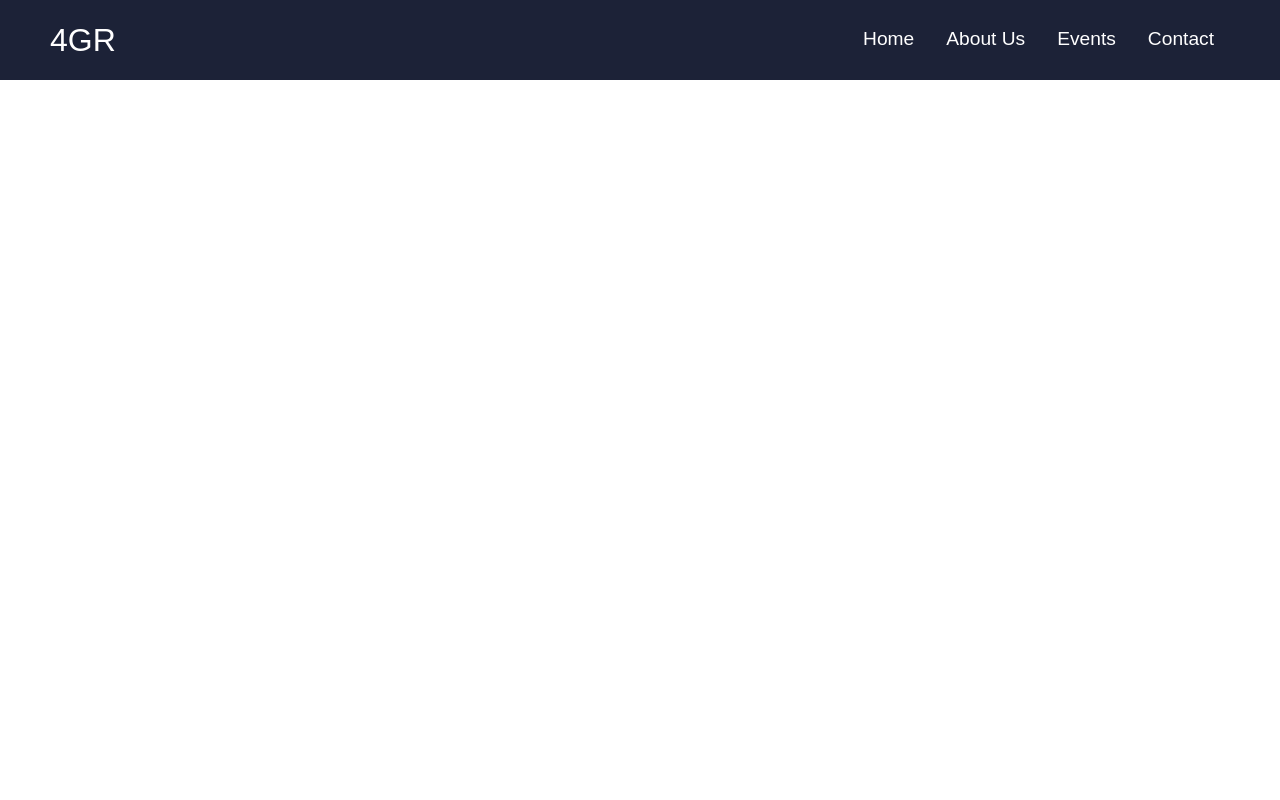
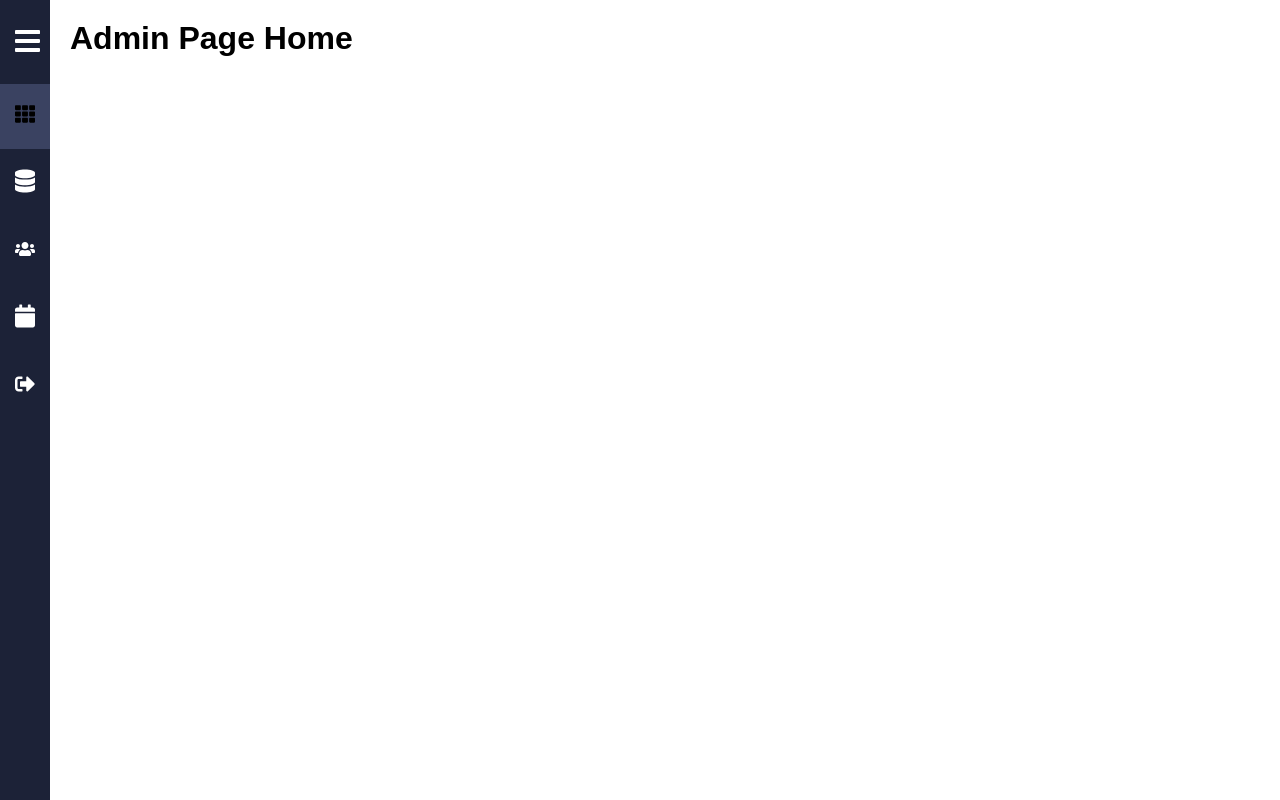
Before and after one commit to YuvrajxChopra/NGO-Management-System, a React (Create React App) app in the folder ngoms/: page /AdminPage in a window 1280 px wide. Built offline with nearby package versions, Linux system fonts and the light colour scheme.

Commit message:
more changes

```diff
--- a/ngoms/src/App.js
+++ b/ngoms/src/App.js
@@ -5,6 +5,7 @@ import TestHome from "./components/pages/HomePage/testHome";
 import Dashboard from "./components/pages/Dashboard/dashboard";
 import SignInSignUp from "./components/pages/SignIn_SignUp/SigInSignUp";
 import RegisterSucess from "./components/pages/ResposePage/RegisterSucess";
+import AdminPage from './components/pages/AdminPage/AdminPage';
 
 function App() {
   return (
@@ -15,6 +16,7 @@ function App() {
           <Route exact path="/SignInSignUp" element={<SignInSignUp/>}/>
           <Route exact path="/Dashboard/*" element={<Dashboard/>}/>
           <Route exact path="/RegisterSucess" element={<RegisterSucess/>}/>
+          <Route exact path="/AdminPage/*" element={<AdminPage/>}/>
       </Routes>
       </Router>
     </div>
--- /dev/null
+++ b/ngoms/src/components/pages/AdminPage/AdminPage.js
@@ -0,0 +1,62 @@
+import React from 'react';
+import './AdminPage.css';
+import Sidebar from '../Dashboard/Sidebar';
+import { BrowserRouter as Router, Routes, Route} from 'react-router-dom';
+import {
+    FaTh,
+    FaSignOutAlt,
+    FaDatabase,
+    FaUsers,
+    FaCalendar
+
+}from "react-icons/fa";
+import DonationsData from './DonationsData';
+import UsersData from './UsersData';
+import CreateEvents from './CreateEvents';
+import AdminPageHome from './AdminPageHome';
+
+const menuItem=[
+  {
+      path:"/AdminPage",
+      name:"Admin Dashboard",
+      icon:<FaTh/>
+  },
+  {
+      path:"/AdminPage/DonationsData",
+      name:"Donations Data",
+      icon:<FaDatabase/>
+  },
+  {
+      path:"/AdminPage/UsersData",
+      name:"Users Data",
+      icon:<FaUsers/>
+  },
+  {
+    path: "/AdminPage/Events",
+    name:"Create Events",
+    icon: <FaCalendar/>
+  },
+  {
+      path: "/SignInSignUp",
+      name: "LogOut",
+      icon: <FaSignOutAlt/>
+  }
+]
+
+function AdminPage() {
+  return (
+    <div>
+        <Sidebar menuItem={menuItem}>
+          <Routes>
+            <Route exact path='/' element={<AdminPageHome/>} />
+            <Route exact path='/AdminPage' element={<AdminPageHome/>} />
+            <Route exact path='/DonationsData' element={<DonationsData/>} />
+            <Route exact path="/UsersData" element={<UsersData />} />
+            <Route exact path="/Events" element={<CreateEvents />} />
+          </Routes>
+        </Sidebar>
+    </div>
+  );
+}
+
+export default AdminPage;
--- /dev/null
+++ b/ngoms/src/components/pages/AdminPage/AdminPageHome.js
@@ -0,0 +1,9 @@
+import React from 'react';
+
+function AdminPageHome() {
+  return (
+    <h1> Admin Page Home </h1>
+  );
+}
+
+export default AdminPageHome;
--- /dev/null
+++ b/ngoms/src/components/pages/AdminPage/CreateEvents.js
@@ -0,0 +1,9 @@
+import React from 'react';
+
+function CreateEvents() {
+  return (
+    <h1> Create Events </h1>
+  );
+}
+
+export default CreateEvents;
--- /dev/null
+++ b/ngoms/src/components/pages/AdminPage/DonationsData.js
@@ -0,0 +1,9 @@
+import React from 'react';
+
+function DonationsData() {
+  return (
+    <h1> Donations Data </h1>
+  );
+}
+
+export default DonationsData;
--- /dev/null
+++ b/ngoms/src/components/pages/AdminPage/UsersData.js
@@ -0,0 +1,9 @@
+import React from 'react';
+
+function UsersData() {
+  return (
+    <h1> Users Data </h1>
+  );
+}
+
+export default UsersData;
--- a/ngoms/src/components/pages/Dashboard/Sidebar.js
+++ b/ngoms/src/components/pages/Dashboard/Sidebar.js
@@ -1,55 +1,28 @@
 import React, { useState } from 'react';
-import {
-    FaTh,
-    FaBars,
-    FaDonate,
-    FaHandsHelping,
-    FaSignOutAlt
+import { FaBars } from "react-icons/fa";
+import { NavLink, Link } from 'react-router-dom';
+import { useNavigate } from "react-router-dom";
+import './CSS/sidebarstyle.css';
 
-}from "react-icons/fa";
-import { NavLink, Link } from 'react-router-dom';
-import {useNavigate} from "react-router-dom";
-import './CSS/sidebarstyle.css';
-const Sidebar = ({children}) => {
+const Sidebar = ({ children, menuItem }) => {
     const navigate = useNavigate();
-    const[isOpen ,setIsOpen] = useState(false);
-    const toggle = () => setIsOpen (!isOpen);
-    const menuItem=[
-        {
-            path:"/Dashboard",
-            name:"Dashboard",
-            icon:<FaTh/>
-        },
-        {
-            path:"/Dashboard/Money",
-            name:"Money Donation",
-            icon:<FaDonate/>
-        },
-        {
-            path:"/Dashboard/Items",
-            name:"Items Donation",
-            icon:<FaHandsHelping/>
-        },
-        {
-            path: "/SignInSignUp",
-            name: "LogOut",
-            icon: <FaSignOutAlt/>
-        }
-    ]
+    const [isOpen, setIsOpen] = useState(false);
+    const toggle = () => setIsOpen(!isOpen);
+
     return (
         <div className="SideBarcontainer">
-           <div style={{width: isOpen ? "200px" : "50px"}} className="sidebar">
+            <div style={{ width: isOpen ? "200px" : "50px" }} className="sidebar">
                 <div className="top_section">
-                   <Link to='../' style={{color: "white", size: "2rem"}}><p style={{display: isOpen ? "block" : "none"}} className="logo">4GR</p></Link>
-                   <div style={{marginLeft: isOpen ? "50px" : "0px"}} className="bars">
-                       <FaBars onClick={toggle}/>
+                    <Link to='../' style={{ color: "white", size: "2rem" }}><p style={{ display: isOpen ? "block" : "none" }} className="logo">4GR</p></Link>
+                    <div style={{ marginLeft: isOpen ? "50px" : "0px" }} className="bars">
+                        <FaBars onClick={toggle} />
                     </div>
                 </div>
                 {
-                   menuItem.map((item, index)=>(
-                       <NavLink to={item.path} key={index} className="link" activeclassName="active" >
+                    menuItem.map((item, index) => (
+                        <NavLink to={item.path} key={index} className="link" activeclassname="active" >
                             <div className="icon">{item.icon}</div>
-                           <div style={{display: isOpen ? "block" : "none", fontSize: "14px"}} className="link_text">{item.name}</div>
+                            <div style={{ display: isOpen ? "block" : "none", fontSize: "14px" }} className="link_text">{item.name}</div>
                         </NavLink>
                     ))
                 }
--- a/ngoms/src/components/pages/Dashboard/dashboard.js
+++ b/ngoms/src/components/pages/Dashboard/dashboard.js
@@ -1,36 +1,64 @@
 import React from 'react';
 import './CSS/dashboard.css';
 import SideBar from './Sidebar';
-import { BrowserRouter as Router, Routes, Route} from 'react-router-dom';
-import {useEffect, useState} from 'react';
+import { BrowserRouter as Router, Routes, Route } from 'react-router-dom';
+import { useEffect, useState } from 'react';
 import DashboardHome from './pages/DashboardHome';
 import Money from './pages/Money';
 import Items from './pages/Items';
-import {useNavigate} from "react-router-dom"
-
+import { useNavigate } from "react-router-dom"
+import {
+  FaTh,
+  FaBars,
+  FaDonate,
+  FaHandsHelping,
+  FaSignOutAlt,
+} from "react-icons/fa";
+const menuItem = [
+  {
+    path: "/Dashboard",
+    name: "Dashboard",
+    icon: <FaTh />
+  },
+  {
+    path: "/Dashboard/Money",
+    name: "Money Donation",
+    icon: <FaDonate />
+  },
+  {
+    path: "/Dashboard/Items",
+    name: "Items Donation",
+    icon: <FaHandsHelping />
+  },
+  {
+    path: "/SignInSignUp",
+    name: "LogOut",
+    icon: <FaSignOutAlt />
+  }
+]
 function Dashboard() {
   const navigate = useNavigate();
   let CurrUser = DashboardLoad();
-  if(CurrUser === "NaN" || CurrUser === undefined || CurrUser === ""){
+  if (CurrUser === "NaN" || CurrUser === undefined || CurrUser === "") {
     navigate("/SignInSignUp")
-    return(<div style={{textAlign:"center"}}><h5>Redirecting...</h5></div>)
+    return (<div style={{ textAlign: "center" }}><h5>Redirecting...</h5></div>)
   }
   else
     return (
       <div className='HomeOfDash'>
-        <SideBar>
+        <SideBar menuItem={menuItem}>
           <Routes>
-          <Route exact path='/' element ={<DashboardHome username={CurrUser}/>} />
-          <Route exact path="/DashboardHome" element={<DashboardHome username={CurrUser}/>} />
+            <Route exact path='/' element={<DashboardHome username={CurrUser} />} />
+            <Route exact path="/DashboardHome" element={<DashboardHome username={CurrUser} />} />
             <Route exact path="/Money" element={<Money />} />
-          <Route exact path="/Items"  element={<Items />} />
+            <Route exact path="/Items" element={<Items />} />
           </Routes>
         </SideBar>
       </div>
     );
 }
 
-function DashboardLoad(){
+function DashboardLoad() {
   const [initialState, setIntialState] = useState([]);
   useEffect(() => {
     fetch("http://localhost:3001/dashboardload")
```
Also changed, not shown: ngoms/src/components/pages/AdminPage/AdminPage.css (added). Lines whose indentation alone changed are shown as unchanged.
